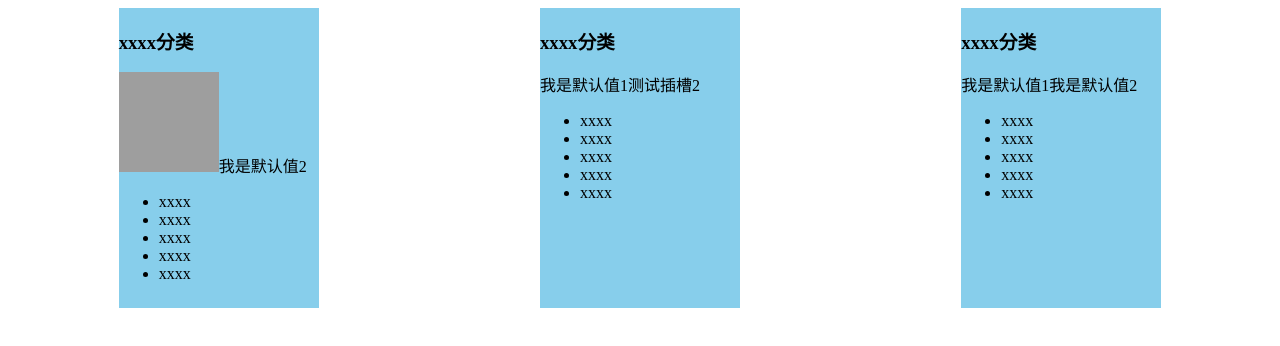
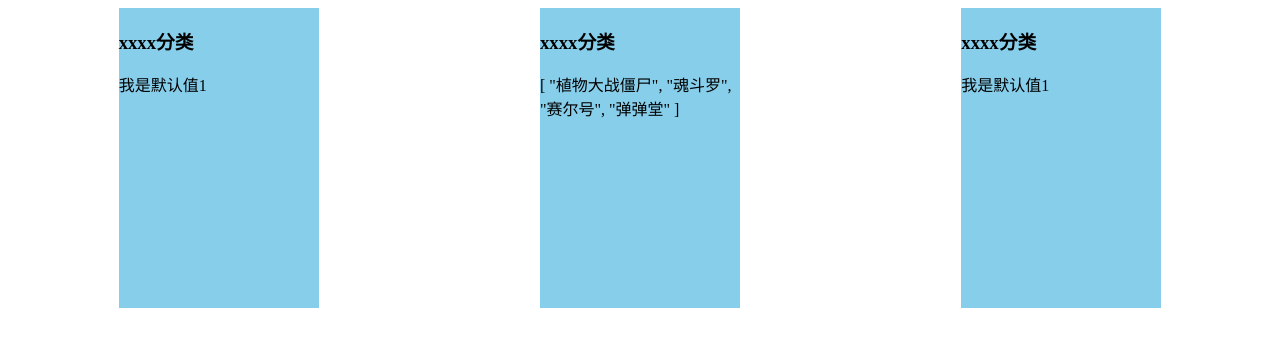
Before and after one commit to FeifanW/vue2-practice, a Vue app: page / in a window 1280 px wide. Shown: the top 346 px of the page. Built offline with nearby package versions, Linux system fonts and the light colour scheme; grey boxes are pictures that could not be loaded.

Commit message:
练习作用域插槽

```diff
--- a/src/App.vue
+++ b/src/App.vue
@@ -4,13 +4,14 @@
       <img slot="first" src="https://gimg2.baidu.com/image_search/src=http%3A%2F%2Fnimg.ws.126.net%2F%3Furl%3Dhttp%3A%2F%2Fdingyue.ws.126.net%2F2021%2F1011%2F12ca9832j00r0sbu50019c000hs009zc.jpg%26thumbnail%3D650x2147483647%26quality%3D80%26type%3Djpg&refer=http%3A%2F%2Fnimg.ws.126.net&app=2002&size=f9999,10000&q=a80&n=0&g=0n&fmt=jpeg?sec=1644940351&t=928189114369cfef16b6daddf8eae8f0" alt="">
     </category>
     <category>
-      <template v-slot:second>
-        <!-- <div> -->
-          <span>测试插槽2</span>
-        <!-- </div> -->
+      <template v-slot:default="test">
+        <div>
+          {{test.hello}}
+        </div>
       </template>
     </category>
-    <category></category>
+    <category>
+    </category>
   </div>
 </template>
 <script>
--- a/src/components/Category.vue
+++ b/src/components/Category.vue
@@ -1,15 +1,7 @@
 <template>
   <div class="category">
     <h3>xxxx分类</h3>
-    <slot name="first">我是默认值1</slot>
-    <slot name="second">我是默认值2</slot>
-    <ul>
-      <li>xxxx</li>
-      <li>xxxx</li>
-      <li>xxxx</li>
-      <li>xxxx</li>
-      <li>xxxx</li>
-    </ul>
+    <slot :hello="games">我是默认值1</slot>
   </div>
 </template>
 
@@ -18,7 +10,7 @@
   name: 'Test',
   data(){
       return {
-
+          games:["植物大战僵尸","魂斗罗","赛尔号","弹弹堂"]
       }
   },
   methods:{
```
